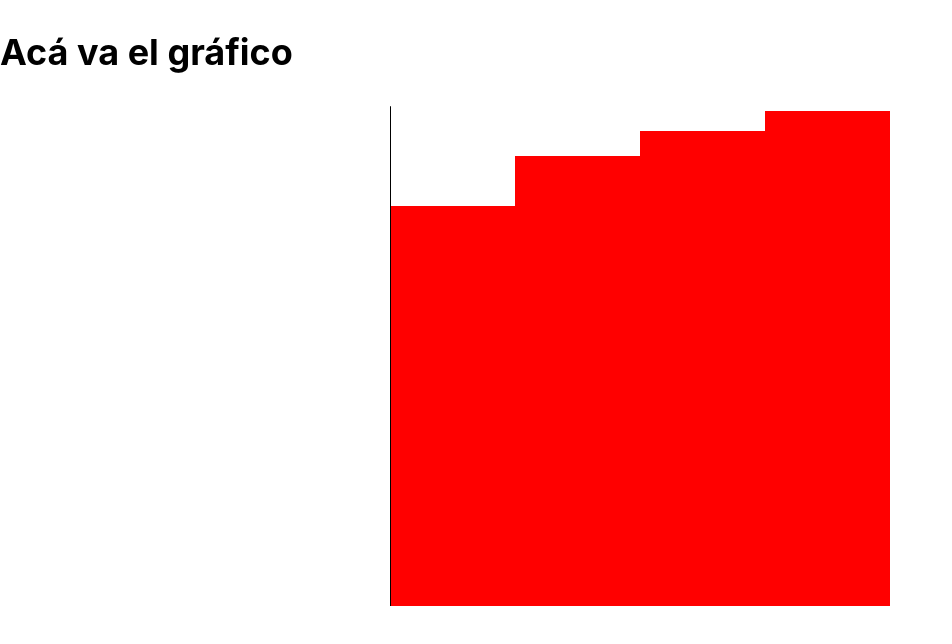
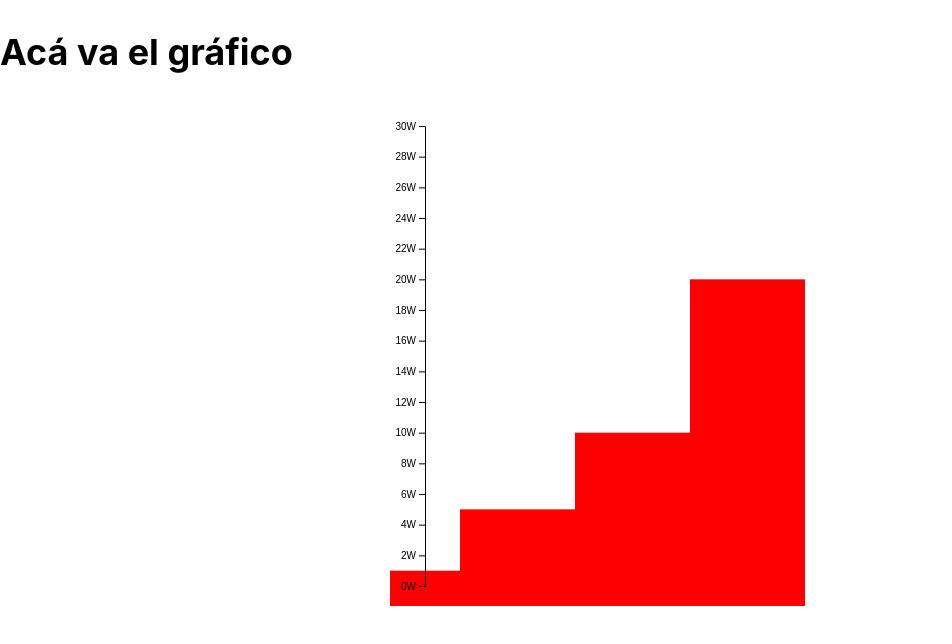
Before and after one commit to rodrigomartinezar/nextjs-blog, a Next.js app: page /posts/charts in a window 1280 px wide. Shown: the top 644 px of the page, without its empty margins (0-952 px from the left). Built offline with nearby package versions, Linux system fonts and the light colour scheme.

Commit message:
feat: add margins and fix y axis

```diff
--- a/components/Graph/graph.tsx
+++ b/components/Graph/graph.tsx
@@ -3,14 +3,15 @@ import { useRef, useEffect } from 'react'
 
 const Graph = (props) => {
 
+  const margin = {top:20, right: 5, bottom: 20, left:35}
   const length = props.data.length
   const xScale = d3.scaleBand()
     .domain(Array.from({length}, (v,k) => String(k+1)))
-    .range([0, 500])
+    .range([margin.left, 500-margin.right])
 
   const yScale = d3.scaleLinear()
-    .domain([0, 100])
-    .range([0, 500])
+    .domain([0, 30])
+    .range([500-margin.bottom, margin.top])
 
   function randomColor(index) {
     let r = function () { return Math.floor(Math.random()*256*index) };
@@ -22,7 +23,7 @@ const Graph = (props) => {
     return (
     <rect
       key={currentValue}
-      x={xScale(length-index)}
+      x={xScale(index)+margin.left}
       y={(yScale(currentValue))}
       width={xScale.bandwidth()}
       height={500 - yScale(currentValue)}
@@ -31,11 +32,10 @@ const Graph = (props) => {
     )
   })
 
-  console.log(yScale.ticks())
+  const yAxis = useRef()
+  const xAxis = useRef()
 
-  const yAxis = useRef()
-
-  const yAxisGenerator = d3.axisLeft().scale(yScale)
+  const yAxisGenerator = d3.axisLeft().scale(yScale).tickFormat(d => `${d}W`)
 
   useEffect(() => {
     d3.select(yAxis.current).call(yAxisGenerator)
@@ -50,8 +50,13 @@ const Graph = (props) => {
         >
           {bars}
           <g>
-            {/* <g ref='xAxis' /> */}
-            <g ref={yAxis} />
+            <g
+              ref={xAxis}
+            />
+            <g
+              ref={yAxis}
+              transform={`translate (${margin.left} 0)`}
+            />
           </g>
         </svg>
       </div>
--- a/pages/posts/[id].js
+++ b/pages/posts/[id].js
@@ -1,5 +1,4 @@
 import Layout from '../../components/layout'
-import Graph from '../../components/graph'
 import { getAllPostIds, getPostData } from '../../lib/posts'
 import Head from 'next/head'
 import Date from '../../components/date'
```
